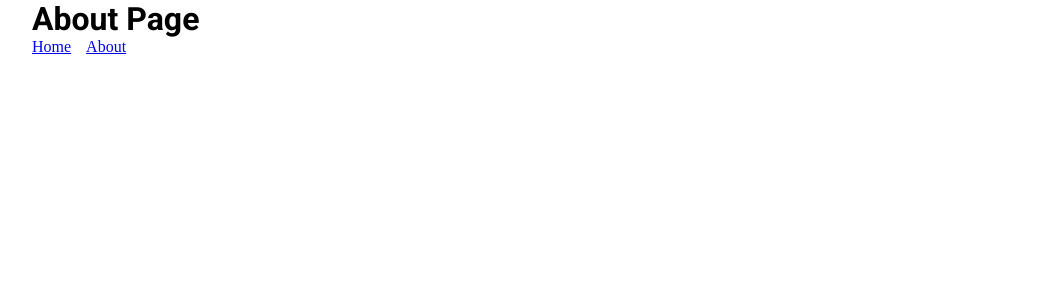
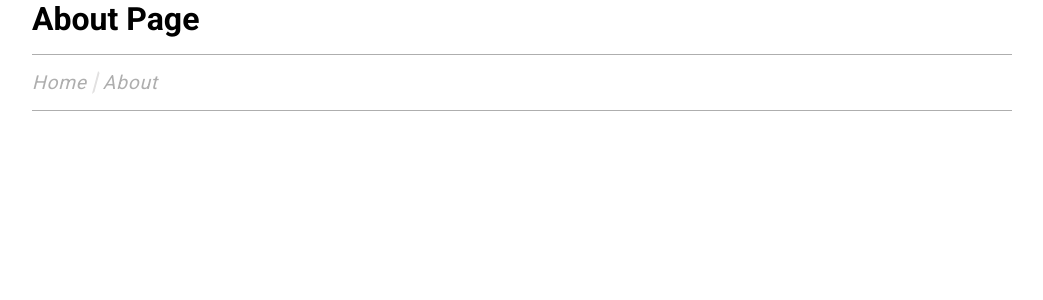
Before and after one commit to echobind/orko-ui, a Next.js app: page /about in a window 1280 px wide. Shown: the top 300 px of the page, without its empty margins (118-1161 px from the left). Built offline with nearby package versions, Linux system fonts and the light colour scheme.

Commit message:
Adding nav styles

```diff
--- a/components/Header/component.js
+++ b/components/Header/component.js
@@ -1,17 +1,51 @@
 import React from 'react';
 import Link from 'next/link';
+import styled from '@emotion/styled';
 
-const linkStyle = {
-  marginRight: 15
-};
+const Navigation = styled.nav`
+  margin: 1rem 0;
+  padding: 1rem 0;
+  border: 1px solid #aeaeae;
+  border-left: none;
+  border-right: none;
+
+  a {
+    font-family: 'Roboto', sans-serif;
+    color: #aeaeae;
+    text-decoration: none;
+    margin: 0 1rem 0 0;
+    font-style: italic;
+    letter-spacing: 0.05rem;
+    font-size: 1.2rem;
+    position: relative;
+
+    &:hover {
+      font-weight: bold;
+    }
+
+    &:not(:last-child):after {
+      content: '';
+      position: absolute;
+      border-color: transparent transparent transparent #e2e1e1;
+      border-style: solid;
+      border-width: 2px;
+      transform: skewX(-15deg);
+      top: 0;
+      bottom: 0;
+      right: -12px;
+    }
+  }
+`;
 
 export const Header = () => (
   <div>
-    <Link href="/">
-      <a style={linkStyle}>Home</a>
-    </Link>
-    <Link href="/about">
-      <a style={linkStyle}>About</a>
-    </Link>
+    <Navigation>
+      <Link href="/">
+        <a>Home</a>
+      </Link>
+      <Link href="/about">
+        <a>About</a>
+      </Link>
+    </Navigation>
   </div>
 );
```
